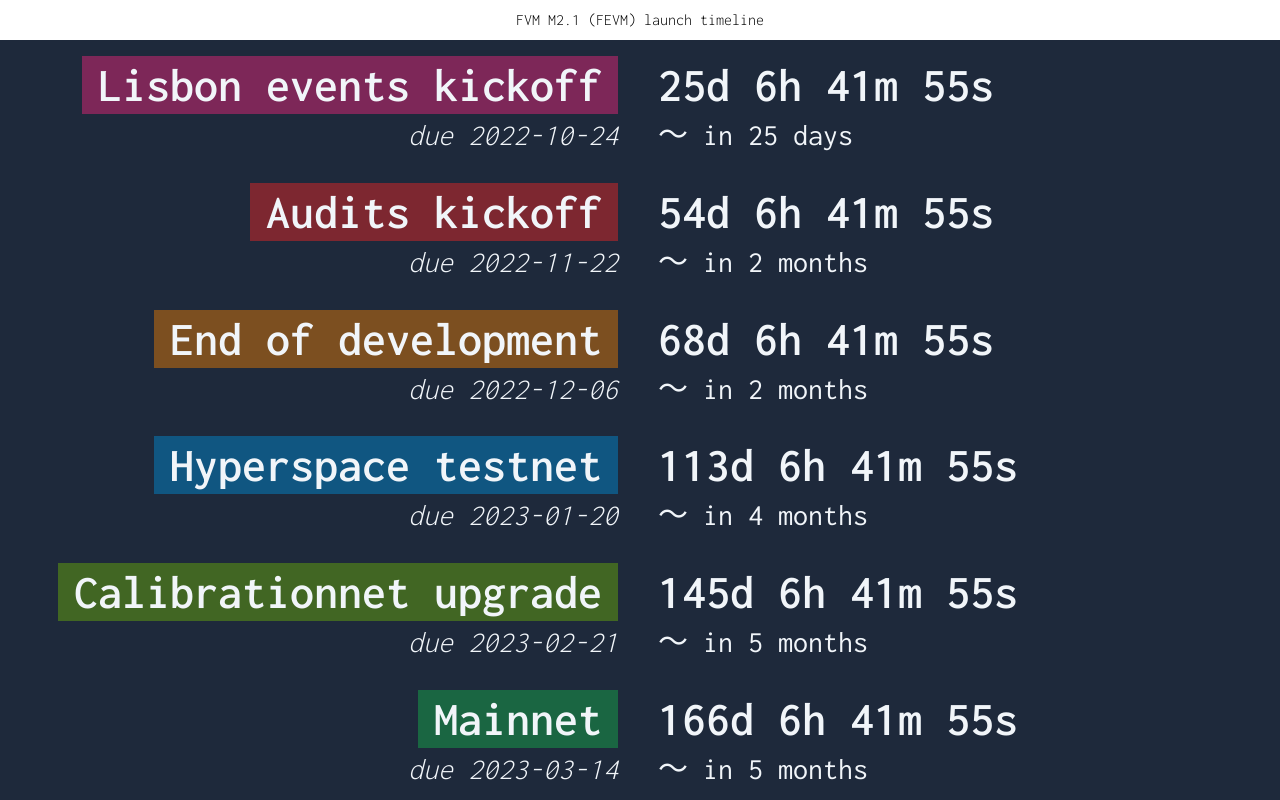
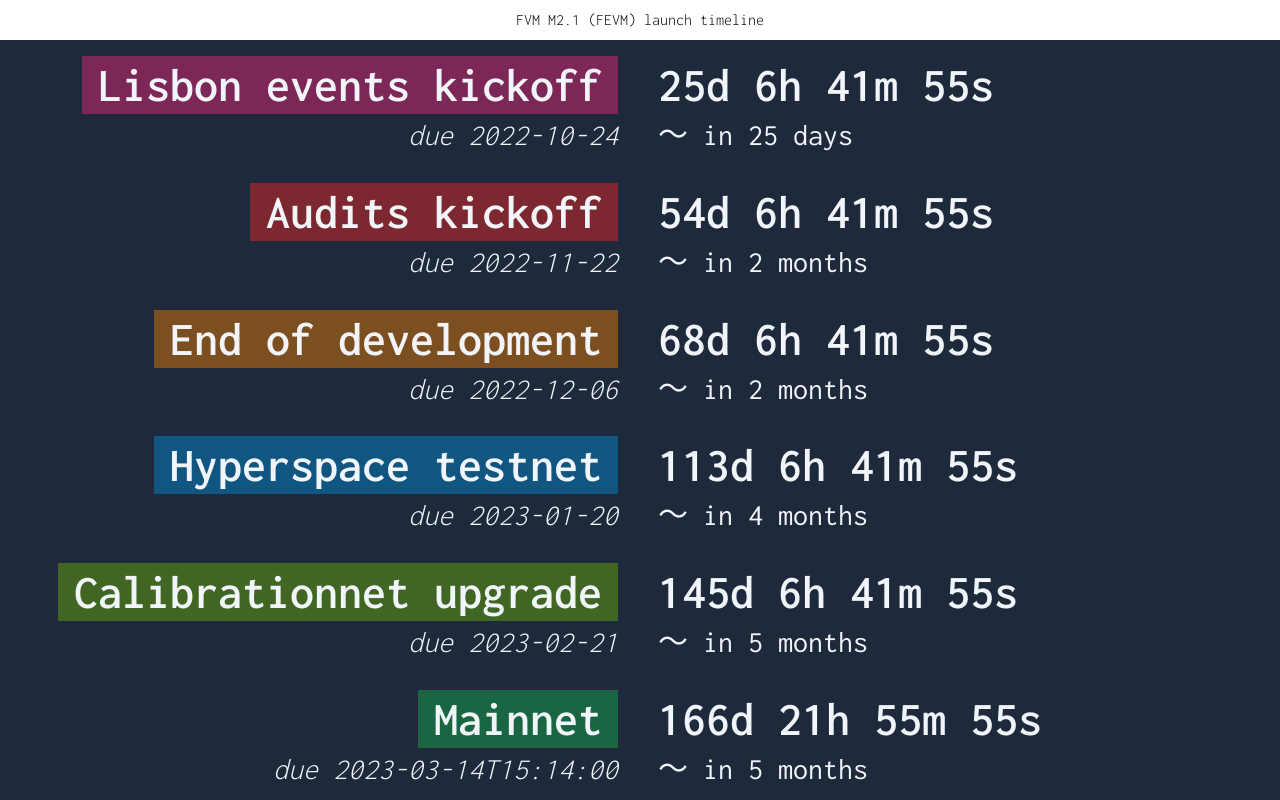
Before and after one commit to raulk/fvm-timeline, a Next.js app: page / in a window 1280 px wide. Built offline with nearby package versions, Linux system fonts and the light colour scheme.

Commit message:
update mainnet timestamp to include time mark

```diff
--- a/pages/index.js
+++ b/pages/index.js
@@ -14,7 +14,7 @@ const deadlines = [
   { milestone: "Audits kickoff", date: "2022-11-22", colors: "bg-slate-800 text-slate-100 hover:text-red-100 hover:bg-red-600", c: "bg-red-600/50" },
   { milestone: "Hyperspace testnet", date: "2023-01-20", colors: "bg-slate-800 text-slate-100 hover:text-sky-100 hover:bg-sky-600", c: "bg-sky-600/50" },
   { milestone: "Calibrationnet upgrade", date: "2023-02-21", colors: "bg-slate-800 text-slate-100 hover:text-lime-100 hover:bg-lime-600", c: "bg-lime-600/50" },
-  { milestone: "Mainnet", date: "2023-03-14", colors: "bg-slate-800 text-slate-100 hover:text-green-100 hover:bg-green-600", c: "bg-green-600/50" },
+  { milestone: "Mainnet", date: "2023-03-14T15:14:00", colors: "bg-slate-800 text-slate-100 hover:text-green-100 hover:bg-green-600", c: "bg-green-600/50" },
 ];
 
 const renderer = ({ days, hours, minutes, seconds, completed }) => <span className={styles.timer}>{completed ? "🎉" : `${days}d ${hours}h ${minutes}m ${zeroPad(seconds)}s`}</span>
```
